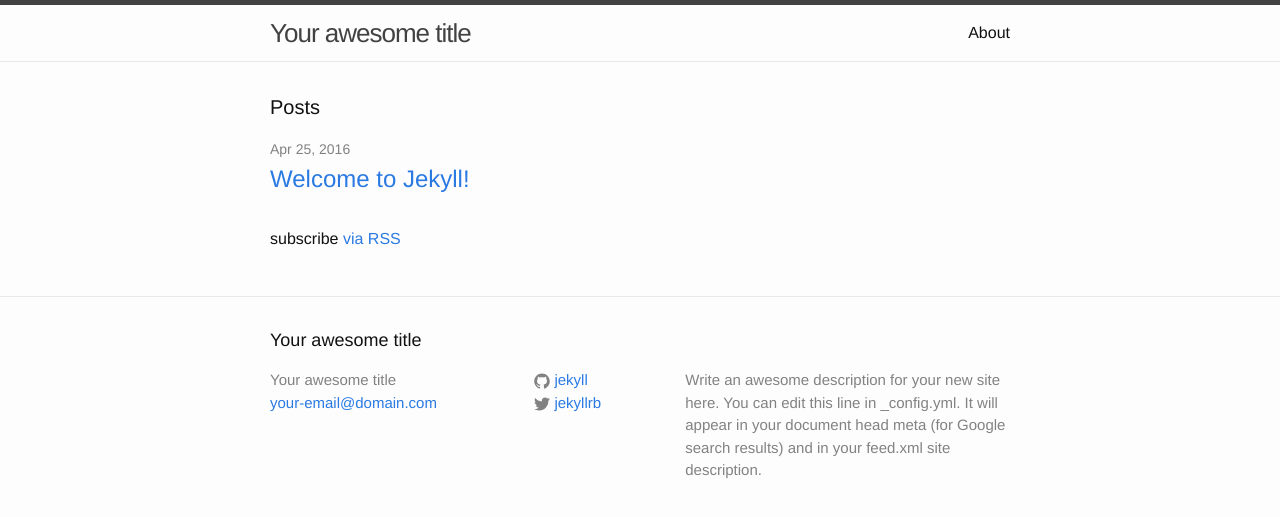
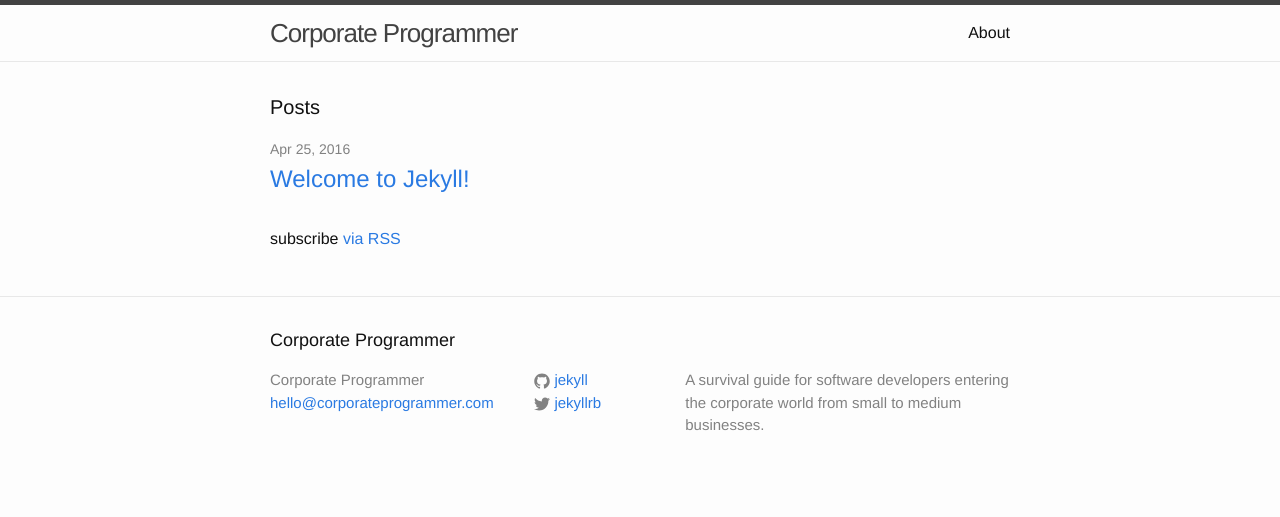
Before and after one commit to cbillowes/corporate-programmer, a Jekyll site: the page built from index.html, in a window 1280 px wide. Shown: the top 517 px of the page. Built offline with Jekyll 4.4.1, drawn with Linux system fonts in a browser that asks for light colours.

Commit message:
Update _config.yml to have blog details

```diff
--- a/_config.yml
+++ b/_config.yml
@@ -6,14 +6,13 @@
 # 'jekyll serve'. If you change this file, please restart the server process.
 
 # Site settings
-title: Your awesome title
-email: your-email@domain.com
-description: > # this means to ignore newlines until "baseurl:"
-  Write an awesome description for your new site here. You can edit this
-  line in _config.yml. It will appear in your document head meta (for
-  Google search results) and in your feed.xml site description.
+title: Corporate Programmer
+email: hello@corporateprogrammer.com
+description: >
+  A survival guide for software developers entering the corporate world
+  from small to medium businesses.
 baseurl: "" # the subpath of your site, e.g. /blog
-url: "http://yourdomain.com" # the base hostname & protocol for your site
+url: "http://www.corporateprogrammer.com" # the base hostname & protocol for your site
 twitter_username: jekyllrb
 github_username:  jekyll
 
```
